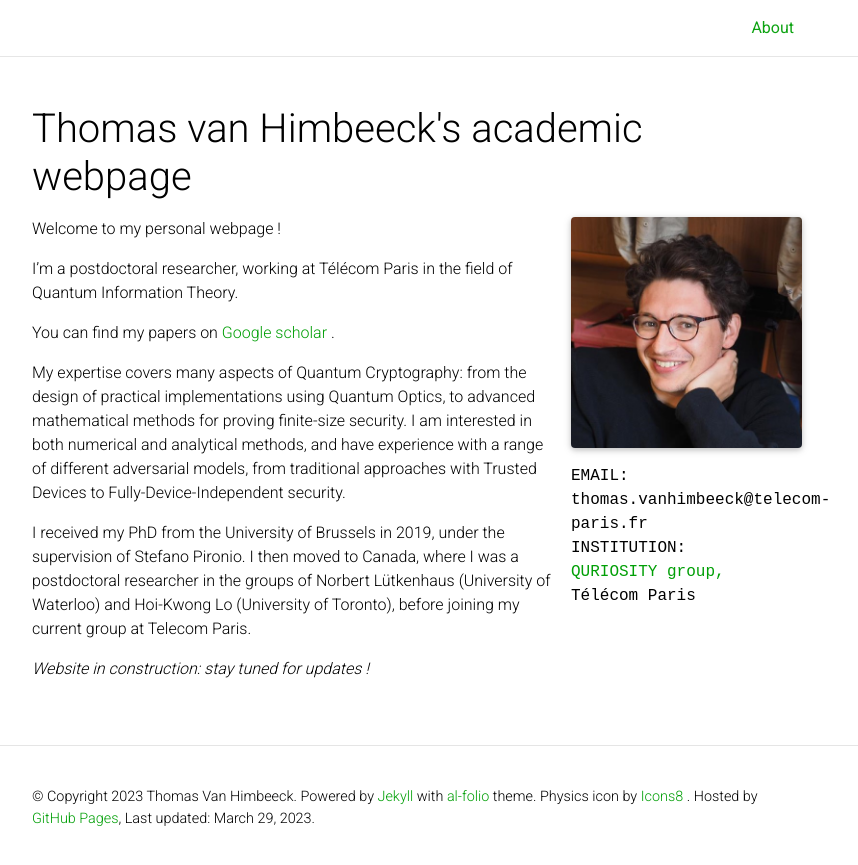
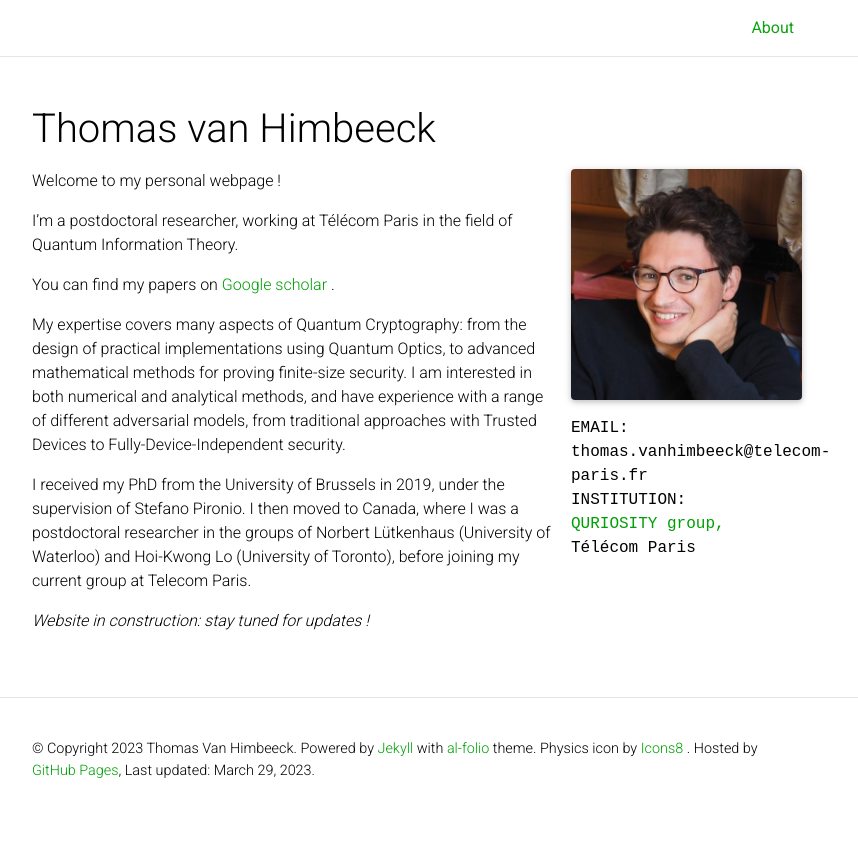
Before and after one commit to tvanhimbeeck/website-old, a Jekyll site: the page built from _pages/about.md, in a window 1280 px wide. Shown: the top 865 px of the page, without its empty margins (223-1081 px from the left). Built offline with Jekyll 4.4.1, drawn with Linux system fonts in a browser that asks for light colours; full-size pictures stand in for the smaller copies a plugin makes; a style sheet for code colours, icons or effects is not loaded; some of the changed lines change nothing that is shown.

Commit message:
changed title

```diff
--- a/_config.yml
+++ b/_config.yml
@@ -2,13 +2,13 @@
 # Site settings
 # -----------------------------------------------------------------------------
 
-title: Thomas van Himbeeck's academic webpage # the website title (if blank, full name will be used instead)
+title: Thomas van Himbeeck # the website title (if blank, full name will be used instead)
 first_name: Thomas
 middle_name:
 last_name: Van Himbeeck
 email:
 description: > # the ">" symbol means to ignore newlines until "footer_text:"
-  Postdoctorat researcher in Quantum Information Theory, with expertise in quantum cryptography,
+  Thomas's academic webpage. Postdoctorat researcher in Quantum Information Theory, with expertise in quantum cryptography,
   quantum optics and convex optimisation.
 footer_text: >
   Powered by <a href="https://jekyllrb.com/" target="_blank">Jekyll</a>
```
